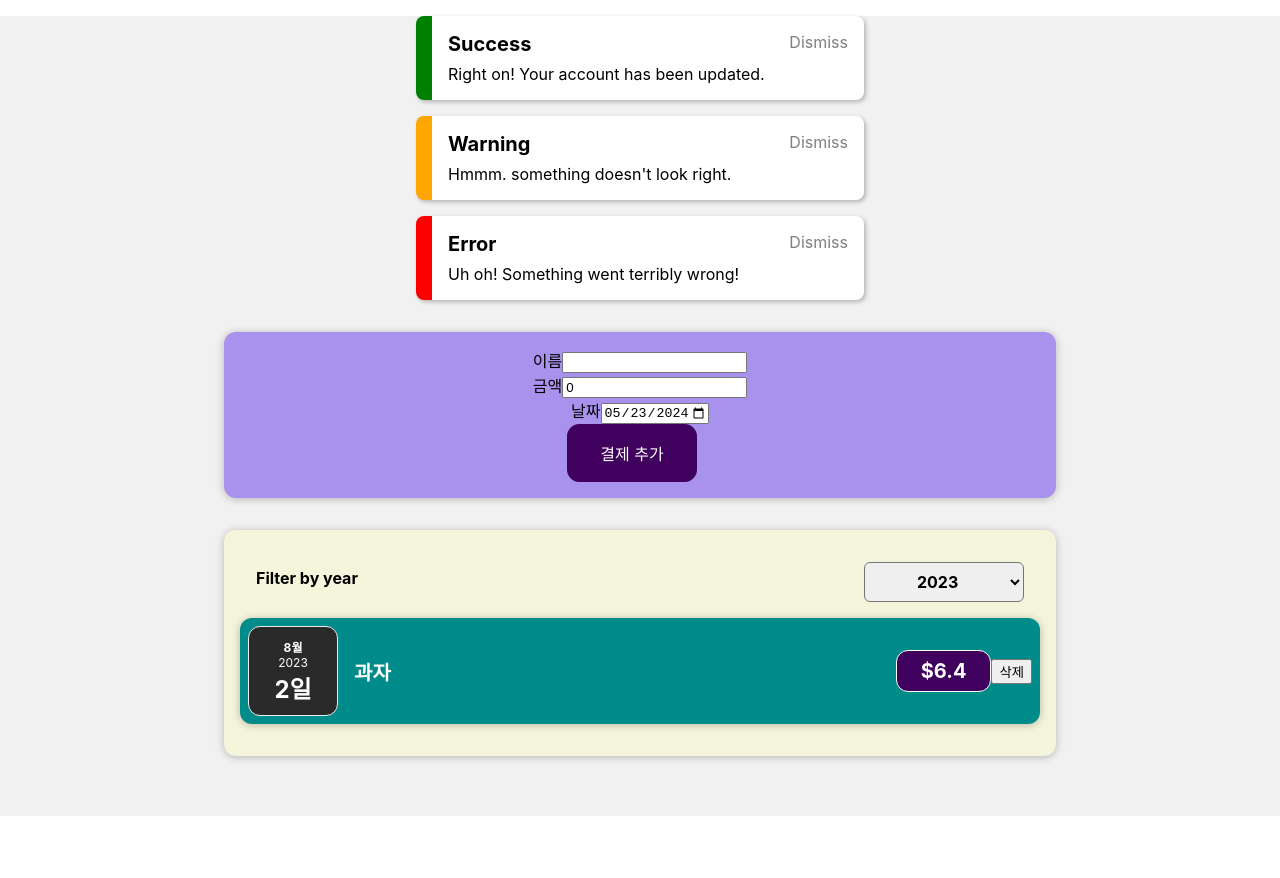
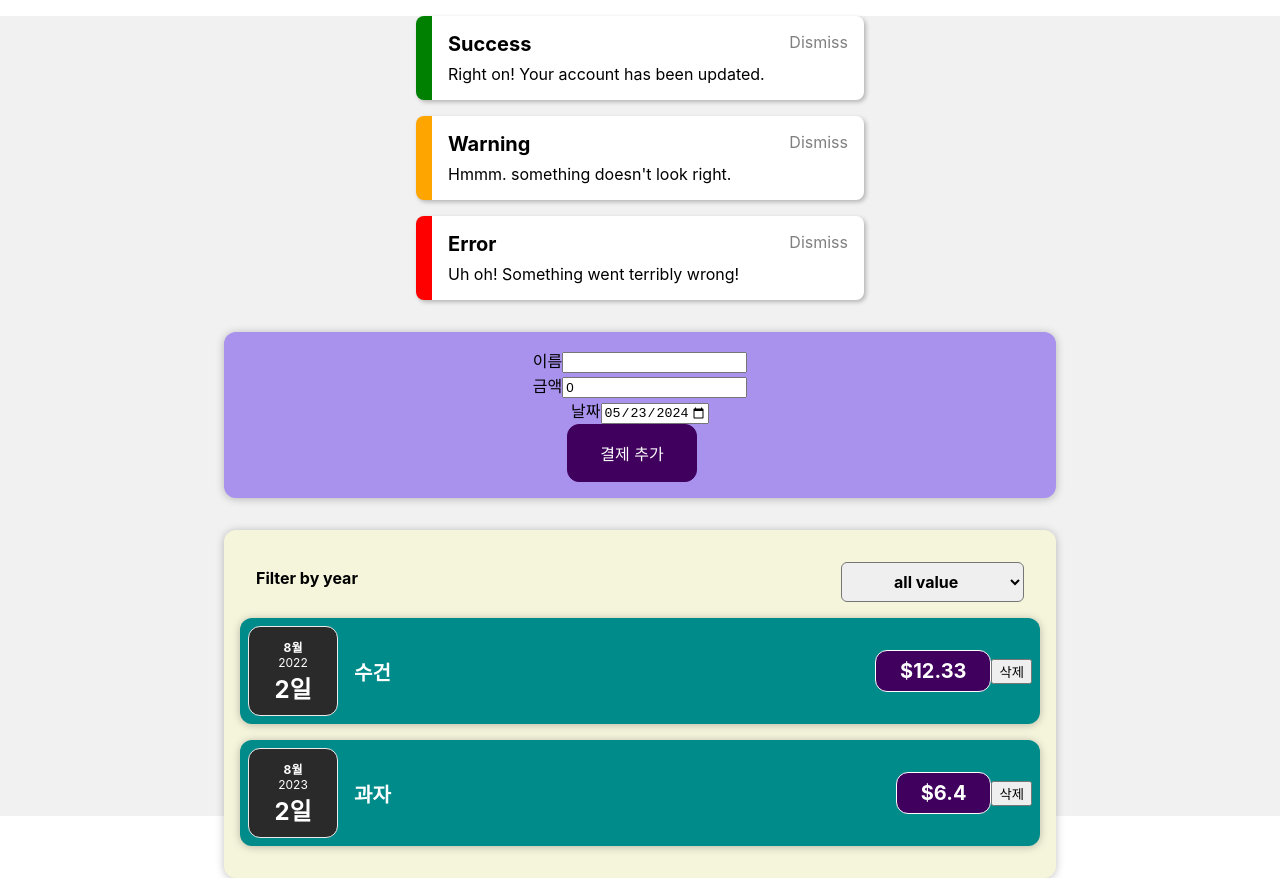
Before and after one commit to newfly101/bootcamp2024-react, a React (Create React App) app: page / in a window 1280 px wide. Before the commit the page ends 816 px from the top, so only its background shows below. Built offline with nearby package versions, Linux system fonts and the light colour scheme.

Commit message:
[34강] 리스트 필터링 추가) - 기본 모든 list를 보여주는 기능 추가

```diff
--- a/src/components/Payments/ExpenseItem.js
+++ b/src/components/Payments/ExpenseItem.js
@@ -5,7 +5,7 @@ import Card from "./Card";
 import "./ExpenseItem.css";
 
 const ExpenseItem = (props) => {
-    console.log("ExpenseItem:",props);
+    // console.log("ExpenseItem:",props);
     return (
         <Card className="expense-item">
             <ExpenseDate date={new Date(props.date)} />
--- a/src/components/Payments/Expenses.js
+++ b/src/components/Payments/Expenses.js
@@ -6,34 +6,22 @@ import './Expenses.css';
 import ExpensesFilter from "./ExpensesFilter";
 
 const Expenses = (props) => {
-    const [filteredYear, setFilteredYear] = React.useState('2023');
+    const [filteredYear, setFilteredYear] = React.useState('all');
 
     const filterChangeHandler = (selectedYear) => {
         setFilteredYear(selectedYear);
     }
 
     const filteredExpenses = props.items.filter((expense) => {
-        return expense.date.getFullYear().toString() === filteredYear;
+        console.log("filteredExpenses : each : ",expense);
+        if (filteredYear === 'all') {
+         return true;
+        } else {
+            return expense.date.getFullYear().toString() === filteredYear;
+        }
+
     });
 
-    // let expensesContent = <p>값이 없습니다.</p>
-    // if (filteredExpenses.length > 0) {
-    //     expensesContent = filteredExpenses.map((item, index) => (
-    //         <ExpenseItem
-    //             key={`${item.id}-${index}`}
-    //             id={item.id}
-    //             index={index}
-    //             title={item.title}
-    //             amount={item.amount}
-    //             date={item.date}
-    //             deletePaymentData={props.deletePaymentData}
-    //         />
-    //     ))
-    // }
-
-    // console.log("filteredExpenses : ",filteredExpenses);
-
-    // console.log("Expenses",props);
     return (
         <Card className="expenses">
             <ExpensesFilter
--- a/src/components/Payments/ExpensesFilter.js
+++ b/src/components/Payments/ExpensesFilter.js
@@ -4,7 +4,7 @@ import './ExpensesFilter.css';
 
 const ExpensesFilter = (props) => {
     const dropdownChangeHandler = (event) => {
-        console.log(event.target.value);
+        console.log("selected Value : ",event.target.value);
         props.onChange(event.target.value);
     };
 
@@ -13,7 +13,7 @@ const ExpensesFilter = (props) => {
             <div className='expenses-filter__control'>
                 <label>Filter by year</label>
                 <select value={props.selected} onChange={dropdownChangeHandler}>
-                    <option value='2023'>2023</option>
+                    <option value='all'>all value</option>
                     <option value='2022'>2022</option>
                     <option value='2021'>2021</option>
                     <option value='2020'>2020</option>
```
